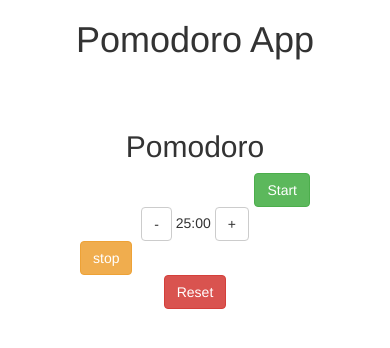
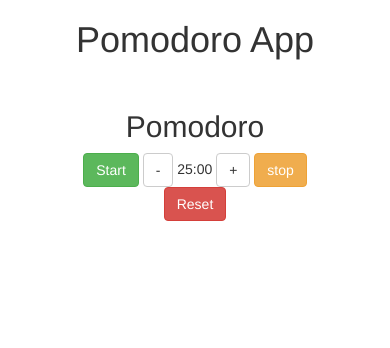
Before and after one commit to glptrst/Pomodoro, a plain HTML site: page index.html in a window 390 px wide. Drawn offline with Linux system fonts and the light colour scheme.

Commit message:
Change style

```diff
--- a/index.html
+++ b/index.html
@@ -10,36 +10,25 @@
 </head>
 <body>
 
-<div class="container text-center">
+<div class="container-fluid text-center">
 <h1>Pomodoro App</h1>
 
-<div class="row" id="pomodoroClock">
+<div id="pomodoroClock">
   <h2>Pomodoro</h2>
-  <div class="col-md-4 text-right">
 
    <button type="button" class="btn btn-success" id="startPomodoro">Start</button>
-
-  </div>
-  <div class="col-md-4">
 
    <a class="btn btn-default" id="pomodoroMinus">-</a>
    <span id="pomodoroDigits">25:00</span>
    <a class="btn btn-default" id="pomodoroPlus">+</a>
 
-  </div>
-  <div class="col-md-4 text-left">
-
    <button type="button" class="btn btn-warning" id="stopPomodoro">stop</button>
 
-  </div>
 
-  <div>
-
+   <div>
     <button type="button" class="btn btn-danger" id="resetPomodoro">Reset</button>
-
-  </div>
-
-</div> <!-- row -->
+   </div>
+</div> <!-- pomodorClock -->
 
 </div> <!-- container -->
 
```
